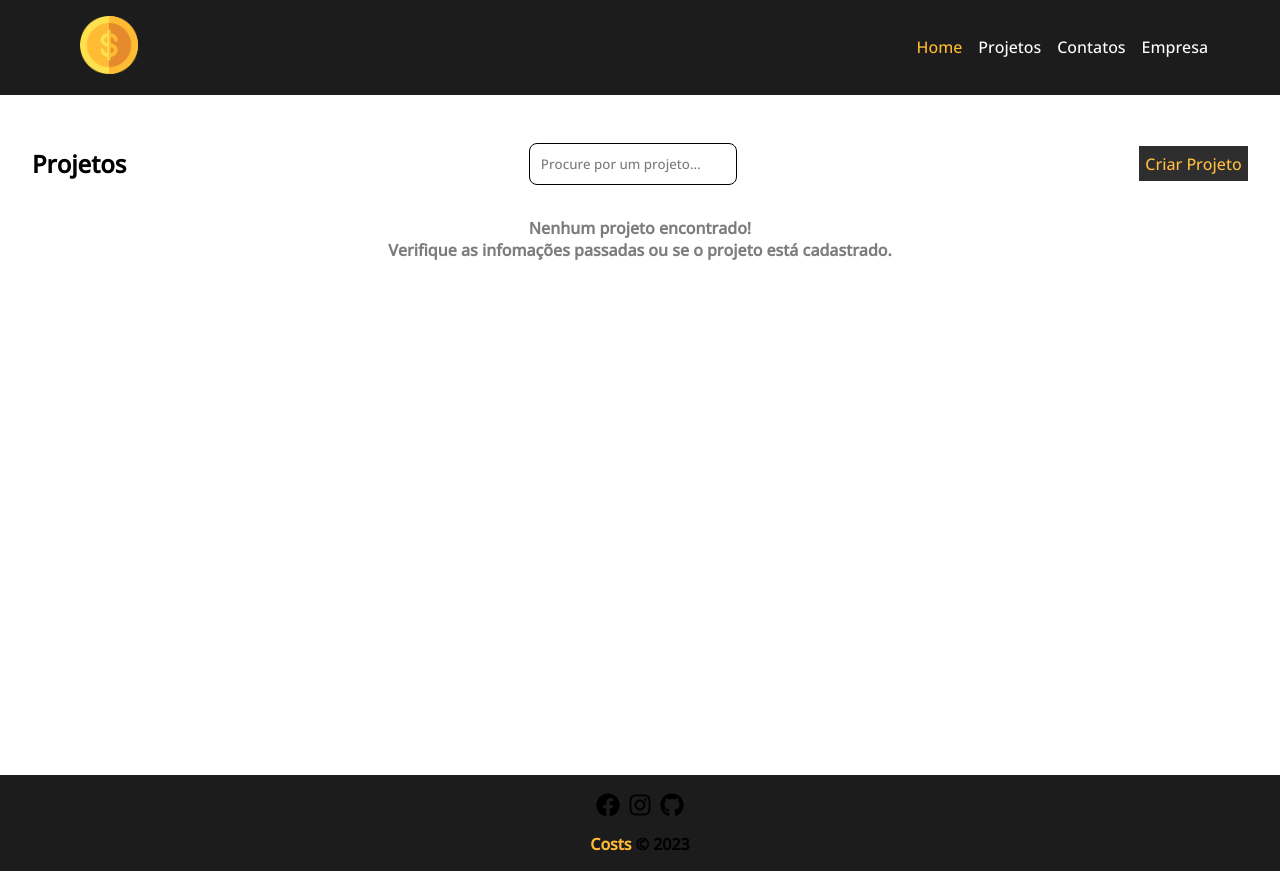
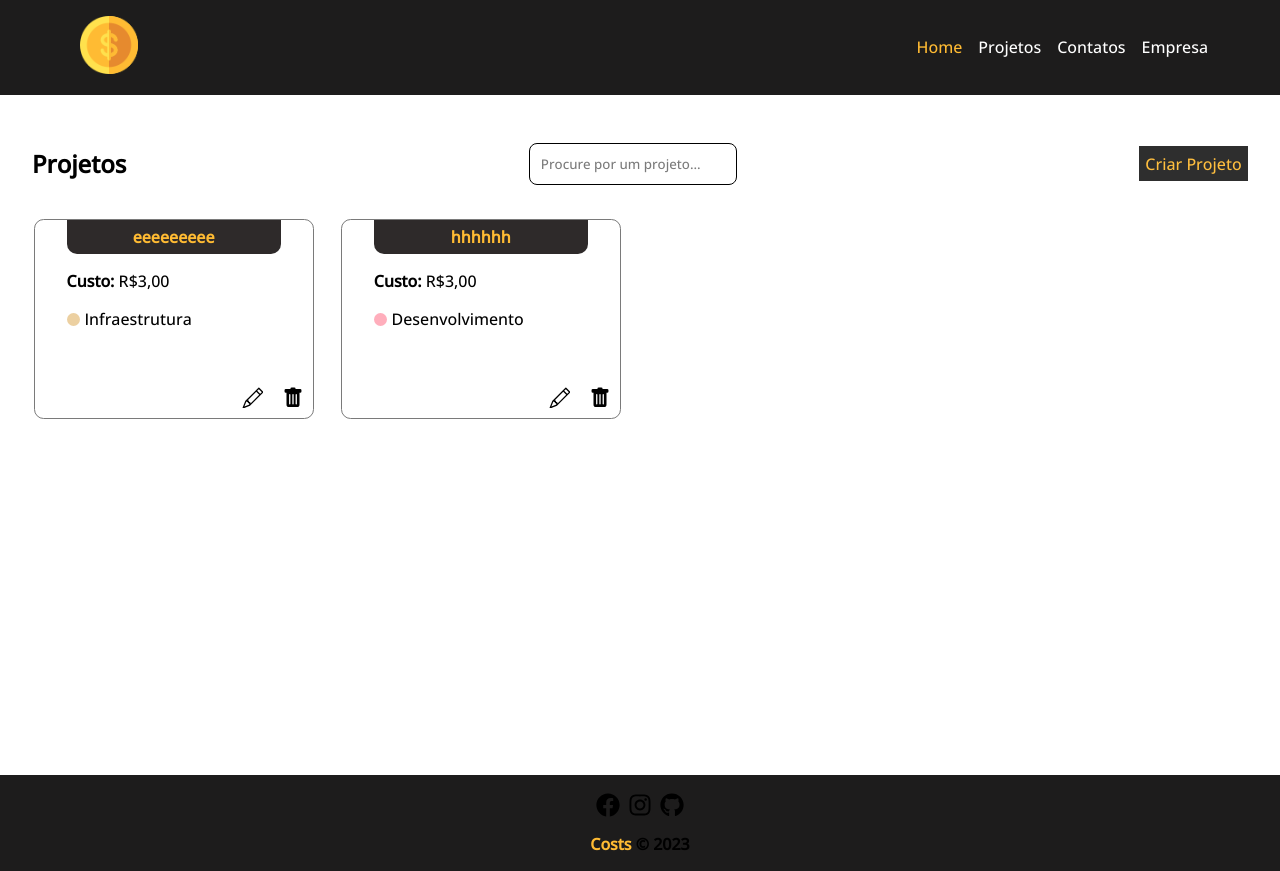
Before and after one commit to Brunowcst/AppFinancas, a React (Create React App) app in the folder app-financas/: page /projects in a window 1280 px wide. Built offline with nearby package versions, Linux system fonts and the light colour scheme; data requests are answered from the project's data file.

Commit message:
Modal de confirmação

```diff
--- a/app-financas/db.json
+++ b/app-financas/db.json
@@ -1,6 +1,27 @@
 {
   "projects": [
-
+    {
+      "name": "eeeeeeeee",
+      "budget": "3",
+      "category": {
+        "id": "1",
+        "name": "Infraestrutura"
+      },
+      "cost": 0,
+      "services": [],
+      "id": 1
+    },
+    {
+      "category": {
+        "id": "2",
+        "name": "Desenvolvimento"
+      },
+      "name": "hhhhhh",
+      "budget": "3",
+      "cost": 0,
+      "services": [],
+      "id": 3
+    }
   ],
   "categories": [
     {
--- a/app-financas/package.json
+++ b/app-financas/package.json
@@ -10,6 +10,7 @@
     "react": "^18.2.0",
     "react-dom": "^18.2.0",
     "react-icons": "^4.8.0",
+    "react-modal": "^3.16.1",
     "react-router-dom": "^6.10.0",
     "react-scripts": "5.0.1",
     "uuid": "^9.0.0",
--- a/app-financas/src/components/pages/Projects.js
+++ b/app-financas/src/components/pages/Projects.js
@@ -33,6 +33,18 @@ function Projects() {
         .catch(err => console.log(err));
     }, []);
 
+    //Deletar um projeto
+    function deleteProject(id) {
+        fetch(`http://localhost:5000/projects/${id}`, {
+            method:'DELETE',
+            headers:{'Content-Type': 'application/json'}
+            }).then((resp)=> resp.json())
+            .then((data) => {
+                setProjetos(projetos.filter((project)=> project.id !== id))
+            })
+            .catch(err => console.log(err));
+    }
+
     //trazer a mensagem do useNavigate
     const location = useLocation();
     let message = '';
@@ -59,9 +71,11 @@ function Projects() {
                     <div className="card_container">
                         {project.map((e) => (
                             <ProjectCard key={e.id}
+                            id={e.id}
                             name={e.name}
                             budget= {Number(e.budget).toLocaleString("pt-BR", { minimumFractionDigits: 2, maximumFractionDigits: 2 })}
-                            category={e.category.name}/>
+                            category={e.category.name}
+                            handleRemove={deleteProject}/>
                     ))}
                     </div>
                 }
--- a/app-financas/src/components/project/ProjectCard.js
+++ b/app-financas/src/components/project/ProjectCard.js
@@ -1,7 +1,21 @@
 import styles from "./ProjectCard.module.css";
+import {useState} from 'react';
 import {BsPencil, BsFillTrashFill} from 'react-icons/bs';
+import Modal from 'react-modal';
 
 function ProjectCard({name, budget, id, category, handleRemove}) {
+    const [showModal, setShowModal] = useState(false);
+
+    // const remove = (e) => {
+    //     e.preventDefault();
+    //     handleRemove(id);
+    // } chamaria <BsFillTrashFill onClick={openModal} className={styles.icon}/> se não tivesse o modal
+
+    //set o estado do modal
+    function openModal() {
+        setShowModal(true);
+      }
+
     return (
         <div className={styles.project_card}>
             <h4 className={styles.card_title}>{name}</h4>
@@ -9,8 +23,24 @@ function ProjectCard({name, budget, id, category, handleRemove}) {
             <div className={styles.card_category}><span className={`${styles.category_highlighter} ${styles[category.toLowerCase()]}`}></span> {category}</div>
             <div className={styles.container_icons}>
                 <BsPencil className={styles.icon}/>
-                <BsFillTrashFill className={styles.icon}/>
+                <BsFillTrashFill onClick={openModal} className={styles.icon}/>
             </div>
+
+            <Modal isOpen={showModal}
+                className={styles.custom_modal}
+                overlayClassName={styles.custom_overlay}>
+                    <div className={styles.modal_container}>
+                        <h3>Tem certeza que deseja excluir o projeto?</h3>
+                        <div className={styles.container_buttons}>
+                            <button className={styles.buttons_modal} onClick={() => setShowModal(false)}>Cancelar</button>
+                            <button className={styles.buttons_modal} onClick={(e) => {
+                                e.preventDefault();
+                                handleRemove(id);
+                                setShowModal(false);
+                            }}>Excluir</button>
+                        </div>
+                    </div>
+            </Modal>
         </div>
     );
 }
--- a/app-financas/src/components/project/ProjectCard.module.css
+++ b/app-financas/src/components/project/ProjectCard.module.css
@@ -83,3 +83,57 @@
 .infraestrutura {
     background-color: #ecd0a1;
 }
+
+.custom_modal {
+    border-color: #fff;
+    z-index: 9999;
+    position: fixed;
+    top: 50%;
+    left: 50%;
+    transform: translate(-50%, -50%);
+    display: flex;
+    align-items: center;
+    justify-content: center;
+    background-color: #fff;
+    min-width: 30%;
+    min-height: 30%;
+    margin: 0 auto;
+    border-radius: 2rem;
+    box-shadow: 7px 10px 20px rgba(0, 0, 0, 0.61);
+}
+
+.custom_overlay {
+    border: none;
+    position: fixed;
+    top: 0;
+    left: 0;
+    width: 100%;
+    height: 100%;
+    background-color: rgba(0, 0, 0, 0.5);
+}
+
+.modal_container {
+    border: none;
+    padding: 2rem;
+    display: flex;
+    flex-direction: column;
+    gap: 1rem;
+}
+
+.modal_container h3 {
+    margin-bottom: 1rem;
+}
+
+.container_buttons {
+    display: flex;
+    flex-direction: row;
+    align-items: center;
+    justify-content: space-around;
+}
+
+.buttons_modal {
+    cursor: pointer;
+    border: 1px solid rgb(0, 0, 0);
+    padding: 0.2rem;
+    font-weight: bold;
+}
```
Also changed, not shown: 1 other file (tests, documents, lock files or other folders).
